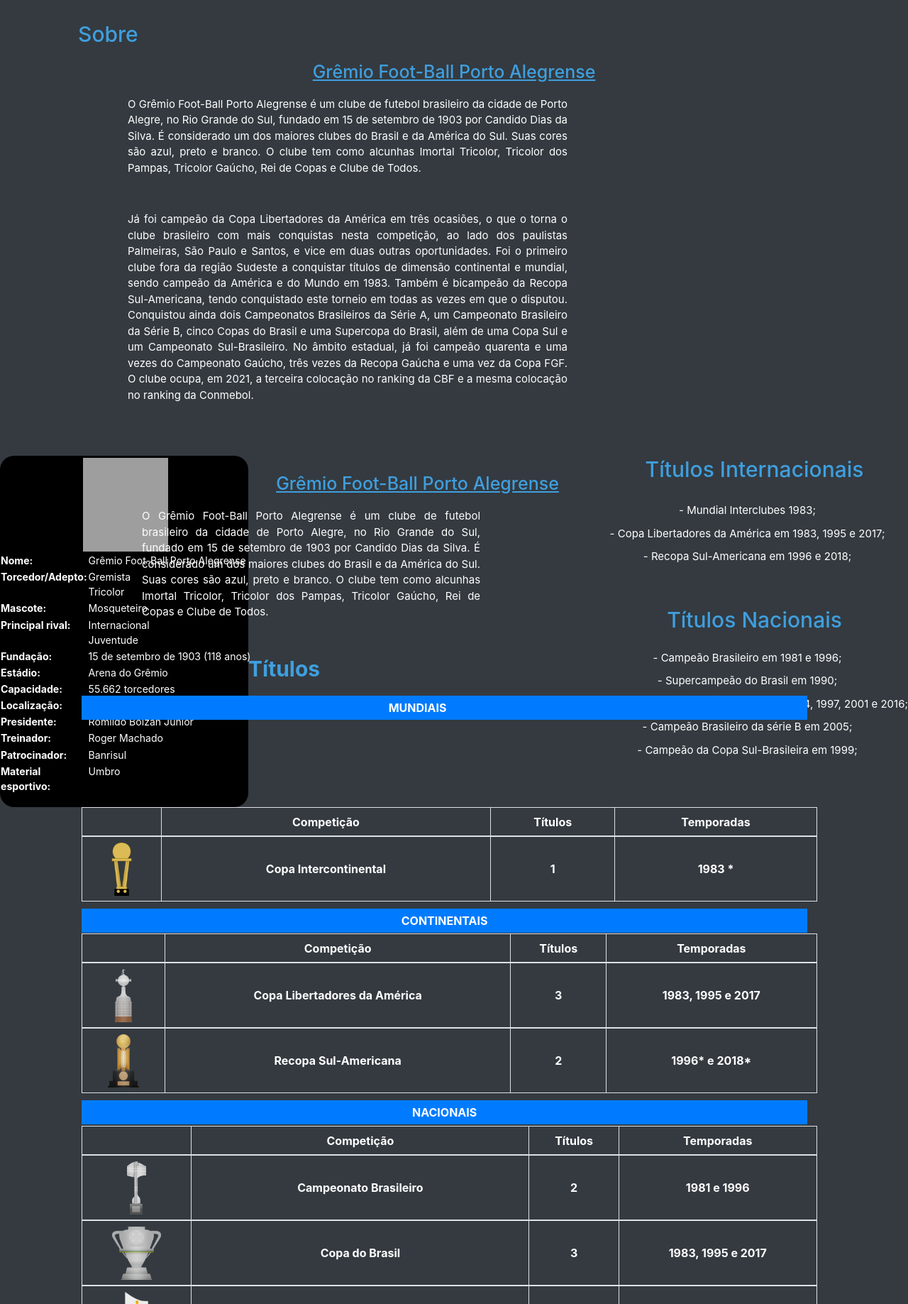
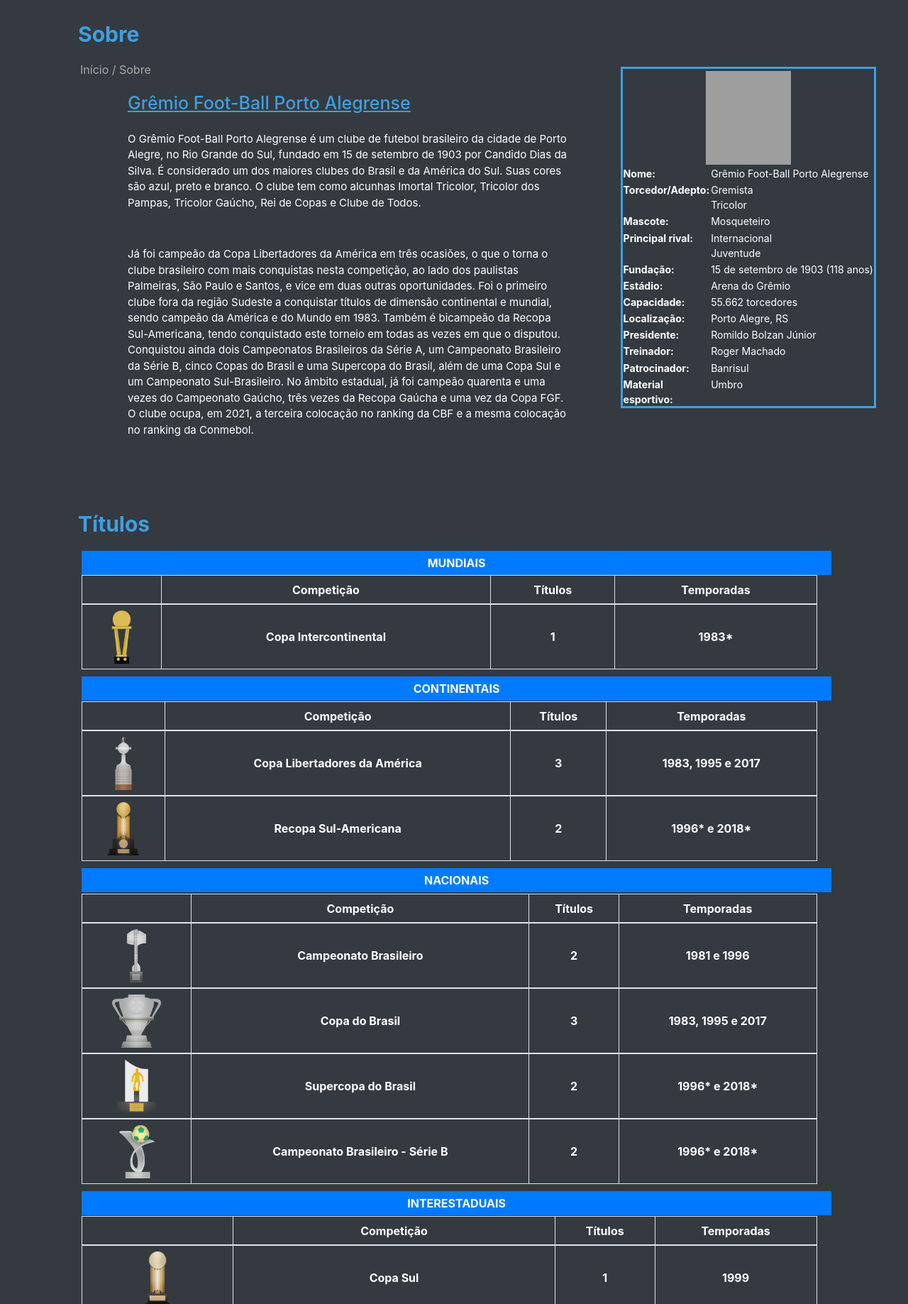
Before and after one commit to senacrs-emti/2022-3M-venda-online, a PHP site: page /sobre.php in a window 1280 px wide; the page is wider, and only the part inside the window is pictured. Shown: the part 106-1943 px from the top of that part at 71% size. Run offline with PHP 8.4, Linux system fonts and the light colour scheme; grey boxes are pictures that could not be loaded.

Commit message:
fgsfg
fsdfd

```diff
--- a/index.php
+++ b/index.php
@@ -31,10 +31,6 @@
         </a>
         <div class="dropdown-menu" aria-labelledby="navbarDropdown">
           <a class="dropdown-item" href="cadeiras.php">Cadeiras</a>
-          <a class="dropdown-item" href="camarotes.php">Camarotes</a>
-          <div class="dropdown-divider"></div>
-          <a class="dropdown-item" href="marca.php">Sua marca na Arena</a>
-        </div>
       </li>
       <li class="nav-item">
         <a class="nav-link" href="noticias.php">Notícias</a>
--- a/sobre.php
+++ b/sobre.php
@@ -3,7 +3,12 @@ include_once 'navbar.php';
 ?>
 
 
-<h2>Sobre</h2>
+<h2><b>Sobre</b></h2>
+<div id="listas">
+<a href="index.php">Início</a>
+/
+<a href="sobre.php">Sobre</a>
+</div>
 
 <div id="gremio">
     <h1>Grêmio Foot-Ball Porto Alegrense</h1>
@@ -15,28 +20,10 @@ include_once 'navbar.php';
 </div>
 
 
-<div id="textos">
-<h5>Títulos Internacionais</h5>
+
 
 <br>
 
-<p>- Mundial Interclubes 1983;</p>
-<p>- Copa Libertadores da América em 1983, 1995 e 2017;</p>
-<p>- Recopa Sul-Americana em 1996 e 2018;</p>
-
-<br>
-
-<h6>Títulos Nacionais</h6>
-
-<p>- Campeão Brasileiro em 1981 e 1996;</p>
-<p>- Supercampeão do Brasil em 1990;</p>
-<p>- Campeão da Copa do Brasil em 1989, 1994, 1997, 2001 e 2016;</p>
-<p>- Campeão Brasileiro da série B em 2005;</p>
-<p>- Campeão da Copa Sul-Brasileira em 1999;</p>
-</div>
-
-<br>
-<div class="card9">
     <table class="infogremio" style="width: 22em; text-align: left; font-size: 88%; line-height: 1.5em">
     <tr style="vertical-align: top;">
         <td></td>
@@ -112,11 +99,6 @@ include_once 'navbar.php';
 </table>
 </div>
 </br>
-<div id="gremio">
-<h1>Grêmio Foot-Ball Porto Alegrense</h1>
-</div>
-<div id="textocinco">
-<p>O Grêmio Foot-Ball Porto Alegrense é um clube de futebol brasileiro da cidade de Porto Alegre, no Rio Grande do Sul, fundado em 15 de setembro de 1903 por Candido Dias da Silva. É considerado um dos maiores clubes do Brasil e da América do Sul. Suas cores são azul, preto e branco. O clube tem como alcunhas Imortal Tricolor, Tricolor dos Pampas, Tricolor Gaúcho, Rei de Copas e Clube de Todos. </p>
 
 </div>
 
@@ -142,7 +124,7 @@ include_once 'navbar.php';
       <th scope="row"><img src="imagens/mundial.png" height="75"> </th>
       <td>Copa Intercontinental</td>
       <td>1</td>
-      <td>1983 *</td>
+      <td>1983*</td>
         </div>
     </tr>
 
@@ -278,6 +260,7 @@ include_once 'navbar.php';
       <td>1</td>
       <td>1999</td>
         </div>
+</div>
     </tr>
     <div class="col-lg-10 m-b-10">
 
@@ -314,29 +297,31 @@ include_once 'navbar.php';
   <tbody>
     <tr>
         <div id="tabela">
-      <th scope="row"><img src="imagens/brasileiro.png" height="75"> </th>
+      <th scope="row"><img src="imagens/gauchao.png" height="115"> </th>
       <td>Campeonato Gaúcho</td>
       <td>41</td>
-      <div id="gaucho">
-      <td>1921*, 1922, 1926*, 1931*, 1932*, 1946*, 1949*, 1956*, 1957, 1958, 1959*, 1960*, 1962, 1963, 1964, 1965*, 1966, 1967, 1968, 1977, 1979, 1980, 1985, 1986, 1987, 1988, 1989, 1990, 1993, 1995, 1996, 1999, 2001, 2006, 2007, 2010, 2018, 2019*, 2020, 2021 e 2022</td>
-        </div>
+      <td> 1921*, 1922, 1926*, 1931*, 1932*, 1946*, 1949*, 1956*, 1957,
+      1958, 1959*, 1960*, 1962, 1963, 1964, 1965*, 1966, 1967, 1968
+      1977, 1979, 1980, 1985, 1986, 1987, 1988, 1989, 1990, 1993
+      1995, 1996, 1999, 2001, 2006, 2007, 2010, 2018, 2019*, 2020
+      2021 e 2022</td>
         </div>
     </tr>
     <tbody>
     <tr>
         <div id="tabela">
-      <th scope="row"><img src="imagens/cb.png" height="75"> </th>
-      <td>Copa do Brasil</td>
-      <td>3</td>
-      <td>1983, 1995 e 2017</td>
+      <th scope="row"><img src="imagens/fgf.png" height="75"> </th>
+      <td>Copa FGF</td>
+      <td>1</td>
+      <td>2006</td>
         </div>
     </tr>
     <tbody>
     <tr>
         <div id="tabela">
       <th scope="row"><img src="imagens/brasileiro.png" height="75"> </th>
-      <td>Campeonato Brasileiro</td>
-      <td>2</td>
-      <td>1981 e 1996</td>
+      <td>Recopa Gaúcha</td>
+      <td>3</td>
+      <td>2019*, 2021* e 2022*</td>
         </div>
     </tr>
--- a/style.css
+++ b/style.css
@@ -7,6 +7,10 @@
 
 body {
     font-size: 1.6rem;
+    background-color: rgb(52, 58, 64);
+}
+
+.col {
     background-color: rgb(52, 58, 64);
 }
 
@@ -302,9 +306,8 @@ footer {
 
 p {
     color: white;
-    text-align: center;
     font-size: 15px;
-    ;
+
 }
 
 .logo {
@@ -343,19 +346,21 @@ p {
     position: relative;
 }
 
-.card9 {
+.card {
     background-color: black;
     border-radius: 20px;
-    float: left;
-    height: 495px;
-    width: 350px;
+    width: 450px;
+    margin: 0 auto;
+
 }
 #textos{
     float: right;
 }
 
 .card-img-top {
-    border-radius: 15px;
+    border-radius: 20px;
+    justify-content: center;
+
 }
 
 h2{
@@ -456,32 +461,38 @@ h6{
   }
 
   #textocinco p {
-    text-align: justify;
       margin-left: 330px;
       margin-right: 330px;
       margin-top: 20px;
       position: relative;
       right: 150px;
       margin-bottom: 50px;
+      top: 25px
   }
 
   #gremio h1 {
-      text-align: center;
+      text-align: start;
       text-decoration: underline;
       color: rgb(63, 159, 222);
       margin-bottom: 20px;
-      top: 60px;
-
-
+      top: 20px;
+      position: relative;
+      left: 180px;
   }
 
-  .infobox {
+  .infogremio {
       padding: 0.2em;
       float: right;
       clear: right;
       margin-bottom: 20px;
       margin-right: 40px;
-      left: 20px;
+      right: 5px;
+      bottom: 10px;
+      top: 200px;
+      position:absolute;
+      border: 3px solid rgb(63, 159, 222);
+      border-spacing: 3px;
+
   }
 
   .table-bordered {
@@ -493,7 +504,7 @@ h6{
   #mundiais {
     margin-left: 100px;
     text-align: center;
-    width: 1149px;
+    width: 1186px;
   }
 
 
@@ -506,9 +517,3 @@ h6{
     position: relative;
     top: 25px;
   }
-
-
-#gaucho {
-    margin-left: 50px;
-    margin-right: 50px;
-}
```
Also changed, not shown: ingressos.php (+29 -2 lines).
